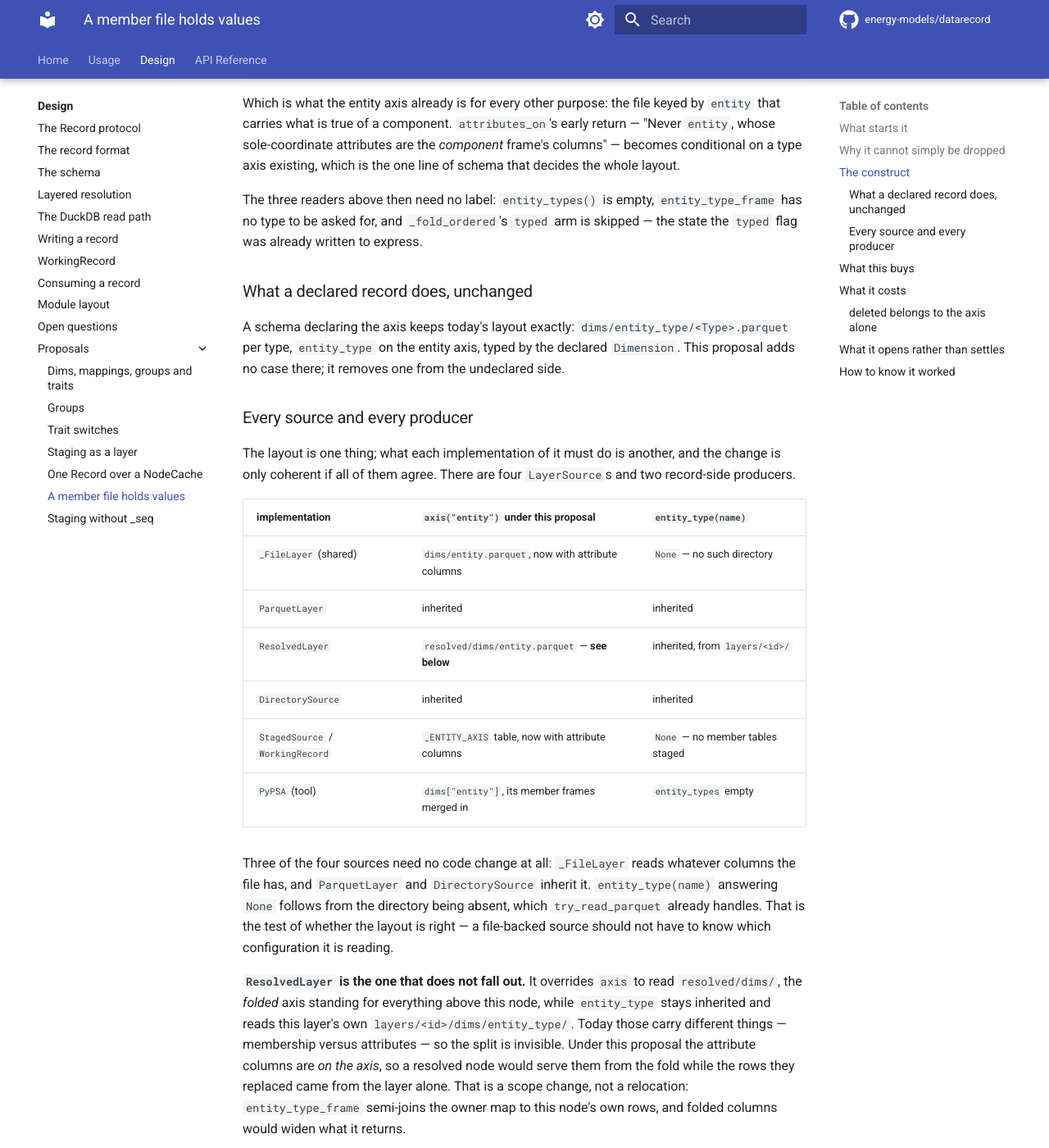
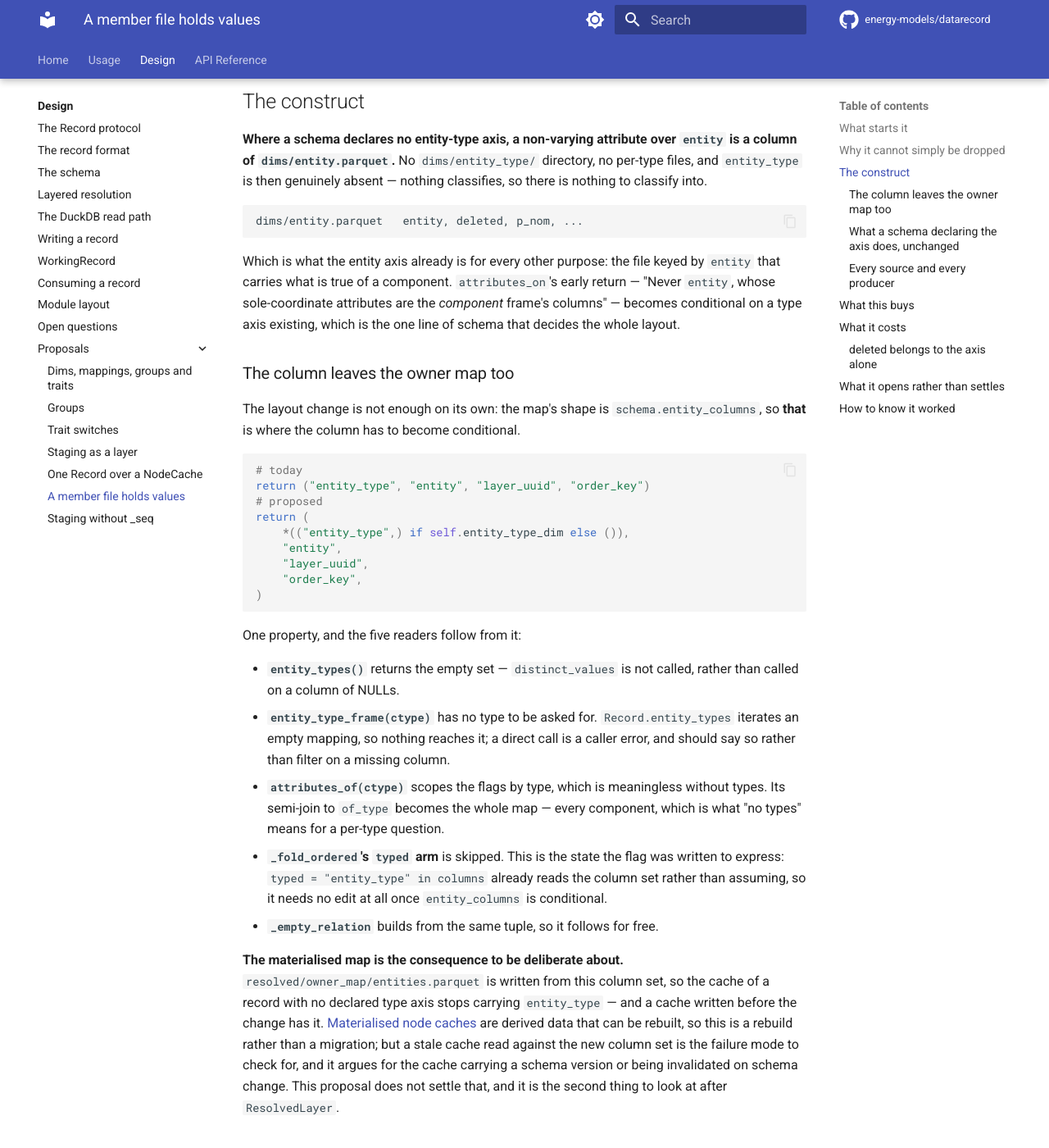
Before and after one commit to energy-models/datarecord, an MkDocs documentation site: the page built from docs/design/proposals/a-member-file-holds-values.md, in a window 1280 px wide and 1400 px high, scrolled down 1994 px. Shown: the whole window at 82% size. Built offline with MkDocs 1.6.1 and Material for MkDocs 9.7.7, drawn with Linux system fonts in a browser that asks for light colours; comment, search, counter and statistics services are not loaded; some of the changed text lies outside the part shown.

Commit message:
docs: the owner map drops entity_type too, and say whose declaration decides
The proposal said the map's five readers "need no label" and stopped
there, which reads as though the layout change settles it. It does not:
the map's shape is `schema.entity_columns`, a hardcoded tuple, so the
column would still be there and still NULL - and `entity_types()` would
answer `{None}` rather than the empty set. Making that tuple conditional
is the actual change, and every reader follows from it, including
`_fold_ordered`'s `typed` arm, which already reads the column set rather
than assuming it.

Also names two things the earlier draft missed: `NodeCache.attributes_of`
is a fifth reader, and `entity_columns` shapes the materialised
`resolved/owner_map/entities.parquet`, so a cache written before the
change carries a column the new column set does not expect. Derived data,
so a rebuild - but the failure mode is worth stating, and it argues for
the cache knowing its schema version.

And "undeclared record" throughout: it is the schema's entity-type axis
that is or is not declared, never the record. Same slip in format.md and
in the `_axis_columns` docstring.

Co-Authored-By: Claude Opus 5 (1M context) <noreply@anthropic.com>

````diff
--- a/docs/design/proposals/a-member-file-holds-values.md
+++ b/docs/design/proposals/a-member-file-holds-values.md
@@ -2,11 +2,11 @@
 
 Status: **Draft** · Drafted 2026-09-02
 
-Two claims about `dims/entity_type/<Type>.parquet`, which are one claim: that file holds a type's attribute values, and everything about a component's *existence* belongs to the [entity axis](../format.md#the-entity-axis).
+Two claims about `dims/entity_type/<Type>.parquet`, which are one claim: that file holds a type's attribute values, and everything about a component's _existence_ belongs to the [entity axis](../format.md#the-entity-axis).
 
 Today it holds more. A record whose schema declares no entity-type axis still writes one member file per type — types that are not declared, not validated and not constrainable, yet decide which file a value is in, so a reader must know them to reach it. And every member file carries `deleted`, which the fold reads as a tombstone alongside the axis's own, so a removal is written twice to say one thing.
 
-This proposal puts an undeclared record's values on `dims/entity.parquet`, and takes `deleted` off the member file in every record. What is left in a member file is `entity` and one column per attribute.
+This proposal puts those values on `dims/entity.parquet` where the schema declares no entity-type axis, takes `deleted` off the member file in every record, and makes `entity_type` conditional in the [owner map](../read-path.md#owner-map) as well as in the file — the map's shape being where the column is currently asserted rather than derived. What is left in a member file is `entity` and one column per attribute.
 
 ## What starts it
 
@@ -16,7 +16,7 @@ This proposal puts an undeclared record's values on `dims/entity.parquet`, and t
 
 `tests/test_untyped.py` exercises that: a schema with two attributes over `entity` and no classifying group, components added under `thing` and `other`, and both round-trip. So far so good.
 
-The problem is where their values land. `p_nom` is `dims={"entity"}` and non-varying, and the format gives that exactly one home — [`dims/entity_type/<Type>.parquet`](../format.md#where-a-value-lives). It cannot be a column of `dims/entity.parquet`, because `attributes_on("entity")` returns `()` by explicit early return; it cannot be an `inputs/` row, because it does not vary. So an undeclared label becomes a filename:
+The problem is where their values land. `p_nom` is `dims={"entity"}` and non-varying, and the format gives that exactly one home — [`dims/entity_type/<Type>.parquet`](../format.md#where-a-value-lives). It cannot be a column of `dims/entity.parquet`, because `attributes_on("entity")` returns `()` by explicit early return; it cannot be an `inputs/` row, because it does not vary. So a label the schema never declared becomes a filename:
 
 ```
 dims/entity.parquet             entity, entity_type, deleted
@@ -28,19 +28,21 @@ dims/entity_type/other.parquet  entity, p_nom
 
 ## Why it cannot simply be dropped
 
-The obvious move — no declared axis, no `entity_type` column — was tried and does not close. Three readers need the label:
+The obvious move — no declared axis, no `entity_type` column — was tried and does not close. The label is in the components [owner map](../read-path.md#owner-map), and five things read it there:
 
-| reader | what it does with it |
-| ------------------------------- | ------------------------------------------------- |
-| `NodeCache.entity_types()` | `distinct_values(entity_map, "entity_type")` |
-| `NodeCache.entity_type_frame` | filters the map to one type, then reads its file |
-| `_fold_ordered`'s `typed` arm | carries it through the components `GROUP BY` |
+| reader                        | what it does with it                                      |
+| ----------------------------- | --------------------------------------------------------- |
+| `NodeCache.entity_types()`    | `distinct_values(entity_map, "entity_type")`              |
+| `NodeCache.entity_type_frame` | filters the map to one type, then reads its file          |
+| `NodeCache.attributes_of`     | filters the map to one type, to scope the flags           |
+| `_fold_ordered`'s `typed` arm | projects it, then `any_value` in the components aggregate |
+| `schema.entity_columns`       | hardcodes it into the map's column set                    |
 
-And `schema.entity_columns` hardcodes `entity_type` into the owner map's column set, so the map has the column whether or not anything fills it. Gate the axis and `entity_types()` yields `{None}` rather than `{thing, other}`.
+`entity_columns` is the one that makes this structural rather than local. It is the map's declared shape, used in three places — the fold, `_empty_relation` for a record with no rows, and the **materialised map on disk** (`resolved/owner_map/entities.parquet`). So the column exists whether or not anything fills it, and gating only the axis file leaves `entity_types()` yielding `{None}` rather than `{thing, other}`.
 
 Deriving the label from the filenames instead works, but costs a `LayerSource.entity_types()` listing member and a per-layer `LIST` on the read path — which is what [the entity axis exists to avoid](../format.md#the-entity-axis). Trading a stored string for a directory listing per layer per fold is the wrong direction.
 
-So the label is load-bearing *given the current layout*. The layout is what this proposal changes.
+So the label is load-bearing _given the current layout_. The layout is what this proposal changes.
 
 ## The construct
 
@@ -50,30 +52,54 @@ So the label is load-bearing *given the current layout*. The layout is what this
 dims/entity.parquet   entity, deleted, p_nom, ...
 ```
 
-Which is what the entity axis already is for every other purpose: the file keyed by `entity` that carries what is true of a component. `attributes_on`'s early return — "Never `entity`, whose sole-coordinate attributes are the *component* frame's columns" — becomes conditional on a type axis existing, which is the one line of schema that decides the whole layout.
+Which is what the entity axis already is for every other purpose: the file keyed by `entity` that carries what is true of a component. `attributes_on`'s early return — "Never `entity`, whose sole-coordinate attributes are the _component_ frame's columns" — becomes conditional on a type axis existing, which is the one line of schema that decides the whole layout.
 
-The three readers above then need no label: `entity_types()` is empty, `entity_type_frame` has no type to be asked for, and `_fold_ordered`'s `typed` arm is skipped — the state the `typed` flag was already written to express.
+### The column leaves the owner map too
 
-### What a declared record does, unchanged
+The layout change is not enough on its own: the map's shape is `schema.entity_columns`, so **that** is where the column has to become conditional.
 
-A schema declaring the axis keeps today's layout exactly: `dims/entity_type/<Type>.parquet` per type, `entity_type` on the entity axis, typed by the declared `Dimension`. This proposal adds no case there; it removes one from the undeclared side.
+```python
+# today
+return ("entity_type", "entity", "layer_uuid", "order_key")
+# proposed
+return (
+    *(("entity_type",) if self.entity_type_dim else ()),
+    "entity",
+    "layer_uuid",
+    "order_key",
+)
+```
+
+One property, and the five readers follow from it:
+
+- **`entity_types()`** returns the empty set — `distinct_values` is not called, rather than called on a column of NULLs.
+- **`entity_type_frame(ctype)`** has no type to be asked for. `Record.entity_types` iterates an empty mapping, so nothing reaches it; a direct call is a caller error, and should say so rather than filter on a missing column.
+- **`attributes_of(ctype)`** scopes the flags by type, which is meaningless without types. Its semi-join to `of_type` becomes the whole map — every component, which is what "no types" means for a per-type question.
+- **`_fold_ordered`'s `typed` arm** is skipped. This is the state the flag was written to express: `typed = "entity_type" in columns` already reads the column set rather than assuming, so it needs no edit at all once `entity_columns` is conditional.
+- **`_empty_relation`** builds from the same tuple, so it follows for free.
+
+**The materialised map is the consequence to be deliberate about.** `resolved/owner_map/entities.parquet` is written from this column set, so the cache of a record with no declared type axis stops carrying `entity_type` — and a cache written before the change has it. [Materialised node caches](../layers.md#materialised-node-caches) are derived data that can be rebuilt, so this is a rebuild rather than a migration; but a stale cache read against the new column set is the failure mode to check for, and it argues for the cache carrying a schema version or being invalidated on schema change. This proposal does not settle that, and it is the second thing to look at after `ResolvedLayer`.
+
+### What a schema declaring the axis does, unchanged
+
+A schema declaring the axis keeps today's layout exactly: `dims/entity_type/<Type>.parquet` per type, `entity_type` on the entity axis, typed by the declared `Dimension`. This proposal adds no case there; it removes one from the side where nothing declares the axis.
 
 ### Every source and every producer
 
 The layout is one thing; what each implementation of it must do is another, and the change is only coherent if all of them agree. There are four `LayerSource`s and two record-side producers.
 
-| implementation | `axis("entity")` under this proposal | `entity_type(name)` |
-| -------------------------------- | ---------------------------------------------------- | ------------------------------------- |
-| `_FileLayer` (shared) | `dims/entity.parquet`, now with attribute columns | `None` — no such directory |
-| `ParquetLayer` | inherited | inherited |
-| `ResolvedLayer` | `resolved/dims/entity.parquet` — **see below** | inherited, from `layers/<id>/` |
-| `DirectorySource` | inherited | inherited |
-| `StagedSource` / `WorkingRecord` | `_ENTITY_AXIS` table, now with attribute columns | `None` — no member tables staged |
-| `PyPSA` (tool) | `dims["entity"]`, its member frames merged in | `entity_types` empty |
+| implementation                   | `axis("entity")` under this proposal              | `entity_type(name)`              |
+| -------------------------------- | ------------------------------------------------- | -------------------------------- |
+| `_FileLayer` (shared)            | `dims/entity.parquet`, now with attribute columns | `None` — no such directory       |
+| `ParquetLayer`                   | inherited                                         | inherited                        |
+| `ResolvedLayer`                  | `resolved/dims/entity.parquet` — **see below**    | inherited, from `layers/<id>/`   |
+| `DirectorySource`                | inherited                                         | inherited                        |
+| `StagedSource` / `WorkingRecord` | `_ENTITY_AXIS` table, now with attribute columns  | `None` — no member tables staged |
+| `PyPSA` (tool)                   | `dims["entity"]`, its member frames merged in     | `entity_types` empty             |
 
 Three of the four sources need no code change at all: `_FileLayer` reads whatever columns the file has, and `ParquetLayer` and `DirectorySource` inherit it. `entity_type(name)` answering `None` follows from the directory being absent, which `try_read_parquet` already handles. That is the test of whether the layout is right — a file-backed source should not have to know which configuration it is reading.
 
-**`ResolvedLayer` is the one that does not fall out.** It overrides `axis` to read `resolved/dims/`, the *folded* axis standing for everything above this node, while `entity_type` stays inherited and reads this layer's own `layers/<id>/dims/entity_type/`. Today those carry different things — membership versus attributes — so the split is invisible. Under this proposal the attribute columns are *on the axis*, so a resolved node would serve them from the fold while the rows they replaced came from the layer alone. That is a scope change, not a relocation: `entity_type_frame` semi-joins the owner map to this node's own rows, and folded columns would widen what it returns.
+**`ResolvedLayer` is the one that does not fall out.** It overrides `axis` to read `resolved/dims/`, the _folded_ axis standing for everything above this node, while `entity_type` stays inherited and reads this layer's own `layers/<id>/dims/entity_type/`. Today those carry different things — membership versus attributes — so the split is invisible. Under this proposal the attribute columns are _on the axis_, so a resolved node would serve them from the fold while the rows they replaced came from the layer alone. That is a scope change, not a relocation: `entity_type_frame` semi-joins the owner map to this node's own rows, and folded columns would widen what it returns.
 
 Resolving it is part of the work, not a footnote. Either the materialised `resolved/dims/entity.parquet` keeps carrying folded attribute columns and `entity_type_frame` learns that a resolved node's member columns are already folded, or the cache stores membership only and the attributes are read from the layer — in which case `ResolvedLayer` needs an `axis` that splits the two, which is the first place in this design where one file's columns come from two locations.
 
@@ -81,11 +107,13 @@ Resolving it is part of the work, not a footnote. Either the materialised `resol
 
 ## What this buys
 
-**Every column of the format answers to a declaration.** `entity_type` stops being the exception admitted by a special case, because it appears only where a group declares the axis — which is also when it has a dtype. The `_validate_frame` special case and the `_axis_columns` `String` fallback both go.
+**Every column of the format answers to a declaration.** `entity_type` stops being the exception admitted by a special case, because it appears only where a group declares the axis — which is also when it has a dtype. The `_validate_frame` special case and the `_axis_columns` `String` fallback both go, and so does the `nw.String()` fallback that types a column no `Dimension` describes.
 
-**A record with no types has one member file, not N.** Today `add("thing", …)` and `add("other", …)` write two files that no declaration distinguishes, and a reader must enumerate them to find a component. One axis file is the honest shape of "these components have no kinds".
+**The owner map's shape follows the schema.** `entity_columns` is currently the one place a column is asserted rather than derived, and the map carries it — on disk, in a materialised cache — for records that have no types. Making it conditional is one line, and the five readers of that column all resolve to "there are no types" rather than to "the type is NULL".
 
-**`Record.entity_types` stops lying.** It currently returns `{thing, other}` for a record whose schema says it has no entity types — reporting filenames as a vocabulary. Empty is the true answer, and `entity_types` being empty is already what `schema.entity_types` says.
+**A record whose schema declares no type axis has one member file, not N.** Today `add("thing", …)` and `add("other", …)` write two files that no declaration distinguishes, and a reader must enumerate them to find a component. One axis file is the honest shape of "these components have no kinds".
+
+**`Record.entity_types` stops lying.** It currently returns `{thing, other}` where the schema declares no entity-type axis — reporting filenames as a vocabulary. Empty is the true answer, and `entity_types` being empty is already what `schema.entity_types` says.
 
 ## What it costs
 
@@ -95,7 +123,7 @@ Resolving it is part of the work, not a footnote. Either the materialised `resol
 
 **`attributes_on("entity")` changes meaning.** Its early return is load-bearing in more places than the writer — worth auditing every caller before moving it, since "never `entity`" is currently an invariant a reader may lean on.
 
-**Migration.** A record written under the old layout has `dims/entity_type/thing.parquet` and an `entity_type` column; one written under the new has neither. Pre-1.0 and [breaking changes are free](https://github.com/energy-models/datarecord/blob/main/AGENTS.md), so this is a re-export rather than a compatibility path — but it is a re-export of existing untyped records, not a no-op.
+**Migration.** A record written under the old layout has `dims/entity_type/thing.parquet` and an `entity_type` column; one written under the new has neither. Pre-1.0 and [breaking changes are free](https://github.com/energy-models/datarecord/blob/main/AGENTS.md), so this is a re-export rather than a compatibility path — but it is a re-export of every existing record whose schema declares no type axis, not a no-op.
 
 ### `deleted` belongs to the axis alone
 
@@ -105,11 +133,11 @@ It shows up as a coupling in the staging area. `remove` has to write twice, once
 
 So this proposal also takes `deleted` off the member file: a member file holds `entity` and that type's columns, nothing else. `remove` then writes one row, on the axis, and the fold reads tombstones from one place.
 
-The two changes belong together because they are the same claim about that file — a member file holds *values*, and everything about a component's existence is the axis's. Separately each looks like a detail; together they leave the member file with no column that is not an attribute.
+The two changes belong together because they are the same claim about that file — a member file holds _values_, and everything about a component's existence is the axis's. Separately each looks like a detail; together they leave the member file with no column that is not an attribute.
 
 ## What it opens rather than settles
 
-**Whether a declared axis with no `Enum` is the same case.** `schema.entity_types` is empty for a `String`-typed entity-type dim too — the labels are data there as well, yet a group declares the axis, so the type is a real dim with a dtype. This proposal keys on `entity_type_dim is None`, not on whether the labels are enumerable, and the two differ for exactly that schema. Which side it belongs on is a question about what declaring the axis *means*, and this page does not answer it.
+**Whether a declared axis with no `Enum` is the same case.** `schema.entity_types` is empty for a `String`-typed entity-type dim too — the labels are data there as well, yet a group declares the axis, so the type is a real dim with a dtype. This proposal keys on `entity_type_dim is None`, not on whether the labels are enumerable, and the two differ for exactly that schema. Which side it belongs on is a question about what declaring the axis _means_, and this page does not answer it.
 
 **Whether `attributes_for` should narrow at all without types.** It currently returns every entity-addressed attribute for any label. If there are no types, "which attributes does type X carry" has no meaning, and the method's contract could say so rather than accepting any string.
 
@@ -119,8 +147,10 @@ The two changes belong together because they are the same claim about that file
 
 **A written untyped layer has no `dims/entity_type/` at all.** The clearest single assertion: the directory does not exist, where today it holds one file per label an `add` happened to use.
 
-**The `_validate_frame` special case is gone.** Asserting that an `entity_type` column on an untyped record's entity axis is now *rejected* is what says the exception was removed rather than relocated.
+**The `_validate_frame` special case is gone.** Asserting that an `entity_type` column on the entity axis of a record with no declared type axis is now _rejected_ is what says the exception was removed rather than relocated.
 
 **`sources.py` is untouched, `ResolvedLayer` aside.** The strongest signal that the layout is right rather than merely different: if `_FileLayer`, `ParquetLayer` and `DirectorySource` need no edit, then a file-backed source genuinely does not have to know which configuration it reads. A diff that adds a branch to any of them means the layout is being carried by the readers instead of by the format.
 
-**A resolved untyped record reads the same as an unresolved one.** Materialise a node of an untyped record and read a component's value through both; they must agree. This is the assertion the `ResolvedLayer` cost above will break first, so it belongs in the suite before the change rather than after.
+**A resolved record with no declared types reads the same as an unresolved one.** Materialise a node of such a record and read a component's value through both; they must agree. This is the assertion the `ResolvedLayer` cost above will break first, so it belongs in the suite before the change rather than after.
+
+**The owner map has no `entity_type` column where the schema declares no type axis** — asserted on the relation's columns, and on the materialised `resolved/owner_map/entities.parquet` for a node that was materialised. Today both carry it, filled with NULLs, which is the state that makes `entity_types()` answer `{None}`; a test that only checks `entity_types() == set()` would pass with the column still there and still NULL.
````
Also changed, not shown: docs/design/format.md (+1 -1 lines), docs/design/proposals/staging-without-seq.md (+10 -10 lines), 1 other file.
